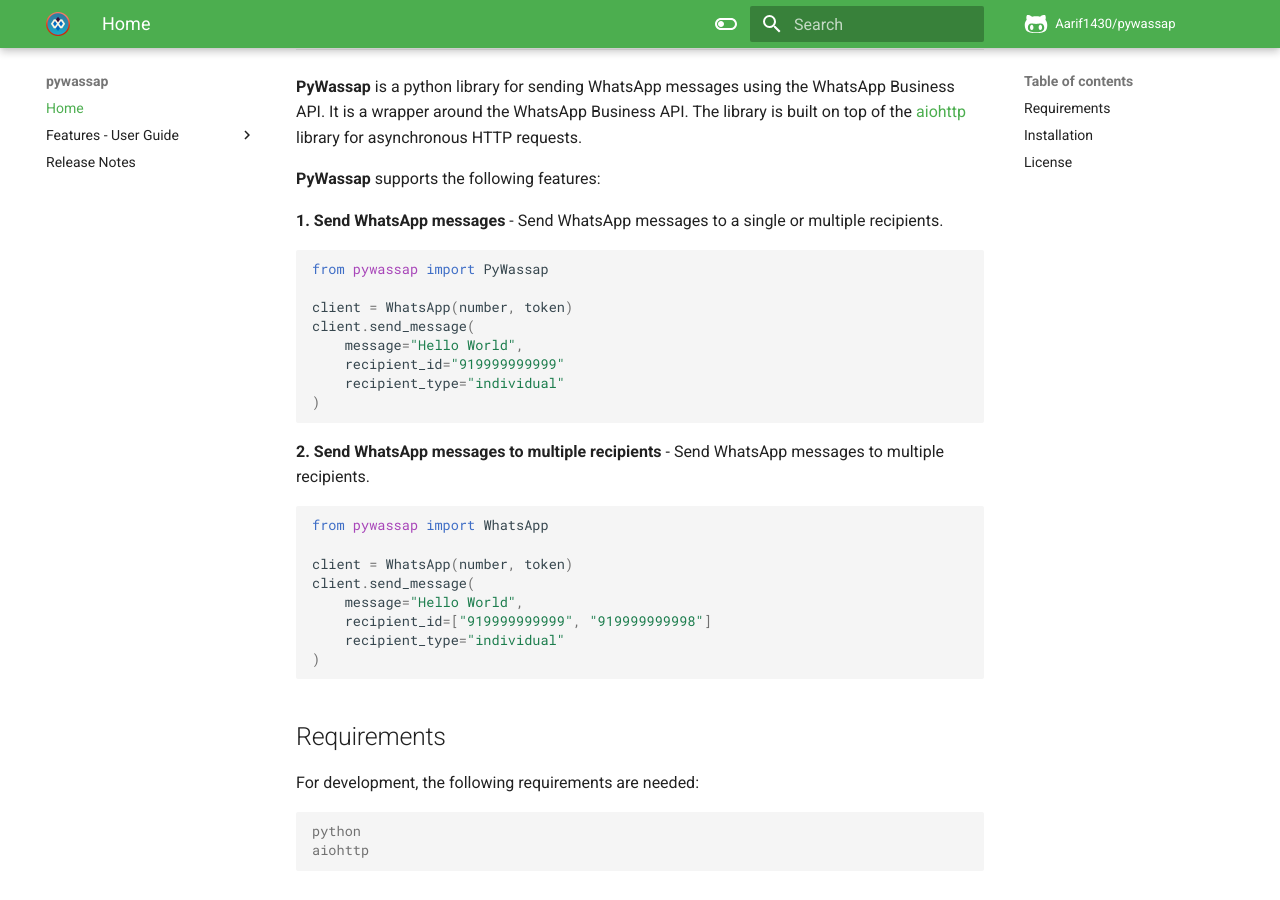
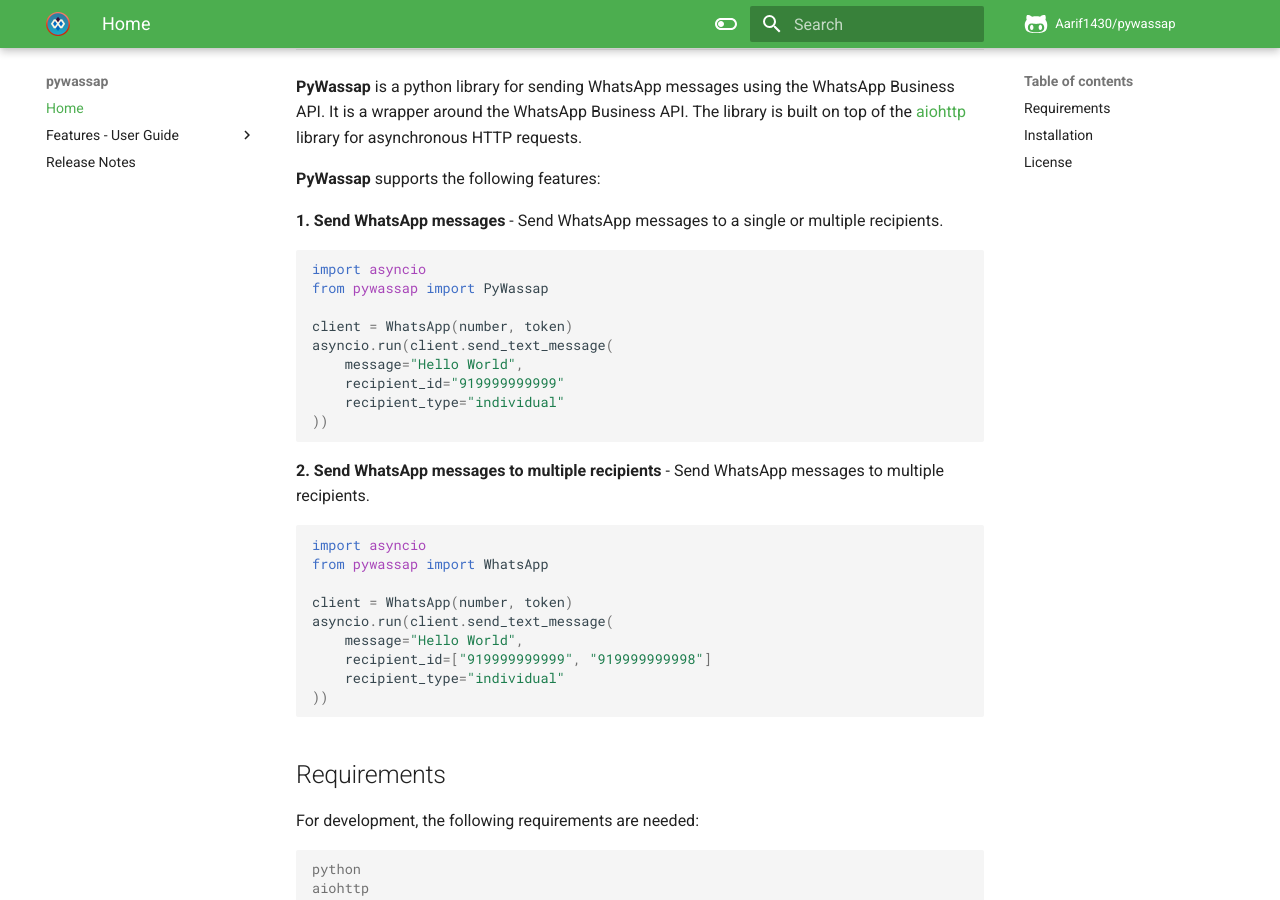
Before and after one commit to Aarif1430/pywassap, an MkDocs documentation site: the page built from docs/index.md, in a window 1280 px wide and 900 px high, scrolled down 686 px. Built offline with MkDocs 1.6.1 and Material for MkDocs 9.7.7, drawn with Linux system fonts in a browser that asks for light colours; comment, search, counter and statistics services are not loaded.

````diff
--- a/docs/index.md
+++ b/docs/index.md
@@ -32,29 +32,30 @@
 **1. Send WhatsApp messages** - Send WhatsApp messages to a single or multiple recipients.
 
 ```Python
+import asyncio
 from pywassap import PyWassap
 
 client = WhatsApp(number, token)
-client.send_message(
+asyncio.run(client.send_text_message(
     message="Hello World",
     recipient_id="919999999999"
     recipient_type="individual"
-)
+))
 ```
 
 **2. Send WhatsApp messages to multiple recipients** - Send WhatsApp messages to multiple recipients.
 
 ```Python
+import asyncio
 from pywassap import WhatsApp
 
 client = WhatsApp(number, token)
-client.send_message(
+asyncio.run(client.send_text_message(
     message="Hello World",
     recipient_id=["919999999999", "919999999998"]
     recipient_type="individual"
-)
+))
 ```
-
 
 ## Requirements
 For development, the following requirements are needed:
--- a/pyproject.toml
+++ b/pyproject.toml
@@ -1,6 +1,6 @@
 [tool.poetry]
 name = "PyWassap"
-version = "0"
+version = "0.0.1"
 description = "PyWassap is a python library for sending WhatsApp messages using the WhatsApp Business API."
 authors = ["Aarif Malik <malikarif13@gmail.com>"]
 readme = "README.md"
````
Also changed, not shown: README.md (+6 -4 lines), docs/release.md (+3 -0 lines), 1 other file.
